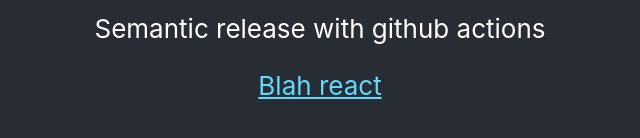
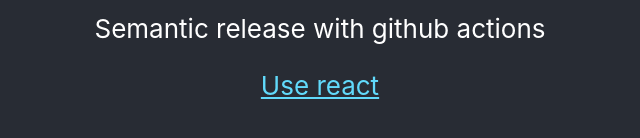
Before and after one commit to e-oloughlin/gh-actions-react, a React (Create React App) app: page / in a window 1280 px wide. Shown: the part 516-654 px from the top of the page, without its empty margins (320-960 px from the left). Built offline with nearby package versions, Linux system fonts and the light colour scheme.

Commit message:
fix: fix test

```diff
--- a/src/App.js
+++ b/src/App.js
@@ -13,7 +13,7 @@
           target="_blank"
           rel="noopener noreferrer"
         >
-          Blah react
+          Use react
         </a>
       </header>
     </div>
```
